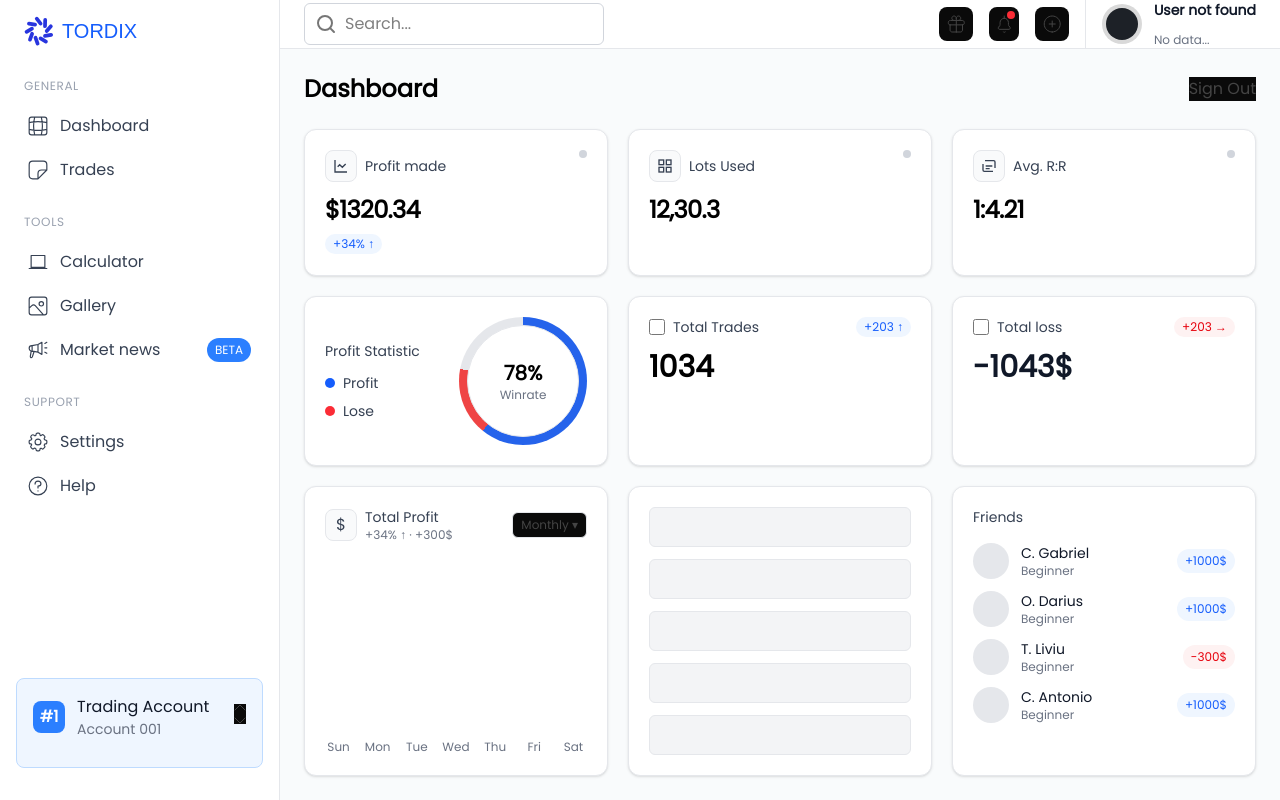
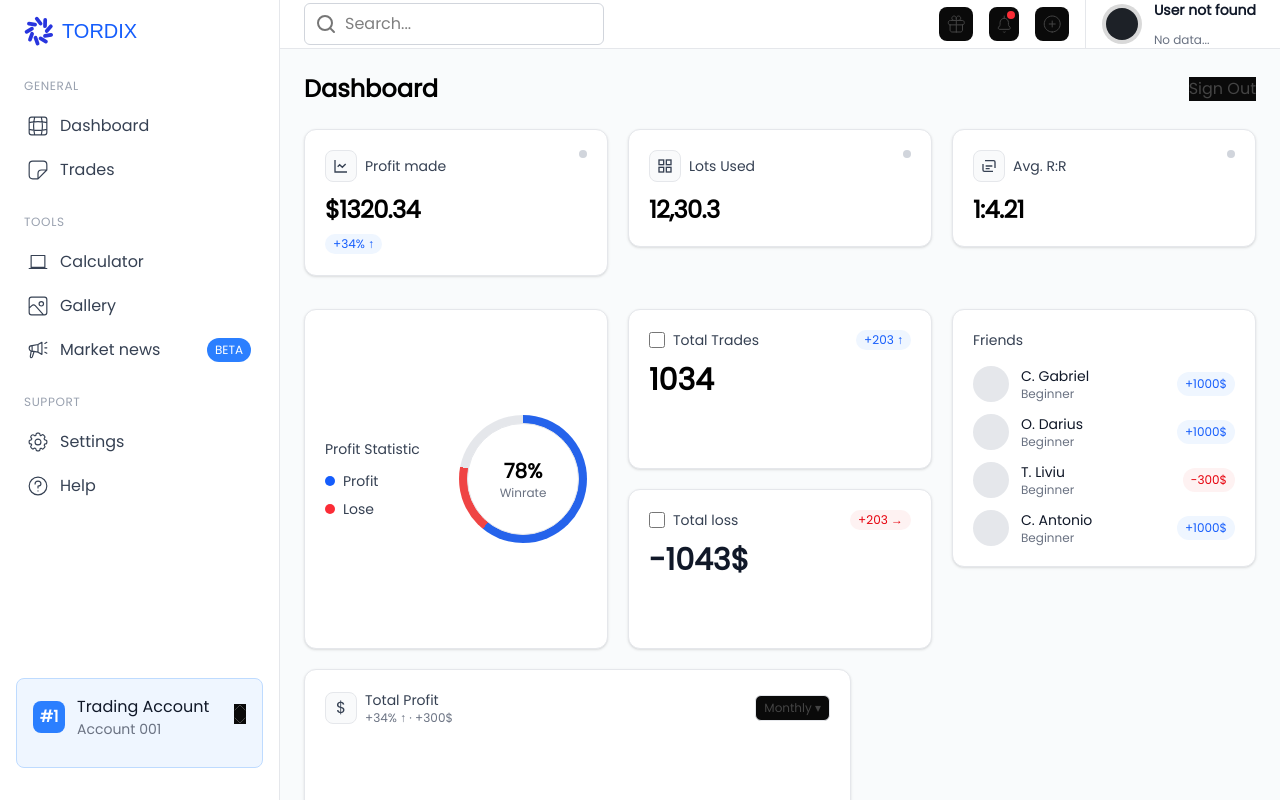
Before and after one commit to GitMan-Del/Trodix, a Next.js app: page /dashboard in a window 1280 px wide. Shown: the top 800 px of the page. Built offline with nearby package versions, Linux system fonts and the light colour scheme; no server answers; a web font is replaced by a local one.

Commit message:
Cards dashbaord/2

```diff
--- a/src/app/Components/Dashboard/DashboardCards.tsx
+++ b/src/app/Components/Dashboard/DashboardCards.tsx
@@ -144,8 +144,9 @@ function SkeletonListCard() {
 
 export default function DashboardCards() {
   return (
-    <div className="grid grid-cols-1 md:grid-cols-2 xl:grid-cols-3 gap-5">
-      {/* Row 1 */}
+    <div className="grid grid-cols-1 sm:grid-cols-6 xl:grid-cols-12 gap-5 auto-rows-[10rem]">
+      {/* Top stats - staggered across grid */}
+      <div className="sm:col-span-3 xl:col-span-4 row-span-1">
         <StatCard
           title="Profit made"
           value="$1320.34"
@@ -156,6 +157,8 @@ export default function DashboardCards() {
             </svg>
           }
         />
+      </div>
+      <div className="sm:col-span-3 xl:col-span-4 row-span-1">
         <StatCard
           title="Lots Used"
           value="12,30.3"
@@ -165,6 +168,8 @@ export default function DashboardCards() {
             </svg>
           }
         />
+      </div>
+      <div className="sm:col-span-6 xl:col-span-4 row-span-1">
         <StatCard
           title="Avg. R:R"
           value="1:4.21"
@@ -174,9 +179,11 @@ export default function DashboardCards() {
             </svg>
           }
         />
+      </div>
 
-      {/* Row 2 */}
-      <CardContainer className="p-5 flex items-center gap-6">
+      {/* Middle: Donut stats, Trades/Loss, Friends tall card */}
+      <div className="sm:col-span-3 xl:col-span-4 row-span-2">
+        <CardContainer className="p-5 h-full flex items-center gap-6">
           <div className="space-y-3">
             <div className="text-sm font-medium text-gray-700">Profit Statistic</div>
             <Legend />
@@ -185,8 +192,10 @@ export default function DashboardCards() {
             <Donut percent={78} />
           </div>
         </CardContainer>
+      </div>
 
-      <CardContainer className="p-5">
+      <div className="sm:col-span-3 xl:col-span-4 row-span-1">
+        <CardContainer className="p-5 h-full">
           <div className="flex items-center justify-between">
             <div className="flex items-center gap-2">
               <input type="checkbox" className="h-4 w-4 rounded border-gray-300" />
@@ -196,8 +205,14 @@ export default function DashboardCards() {
           </div>
           <div className="mt-3 text-3xl font-semibold">1034</div>
         </CardContainer>
+      </div>
 
-      <CardContainer className="p-5">
+      <div className="sm:col-span-3 xl:col-span-4 row-span-3">
+        <FriendsCard />
+      </div>
+
+      <div className="sm:col-span-3 xl:col-span-4 row-span-1">
+        <CardContainer className="p-5 h-full">
           <div className="flex items-center justify-between">
             <div className="flex items-center gap-2">
               <input type="checkbox" className="h-4 w-4 rounded border-gray-300" />
@@ -207,11 +222,15 @@ export default function DashboardCards() {
           </div>
           <div className="mt-3 text-3xl font-semibold text-gray-900">-1043$</div>
         </CardContainer>
+      </div>
 
-      {/* Row 3 */}
+      {/* Bottom: Wide profit chart and list */}
+      <div className="sm:col-span-6 xl:col-span-7 row-span-2">
         <TotalProfitCard />
+      </div>
+      <div className="sm:col-span-6 xl:col-span-5 row-span-2">
         <SkeletonListCard />
-      <FriendsCard />
+      </div>
     </div>
   );
 }
```
Lines whose indentation alone changed are shown as unchanged.
